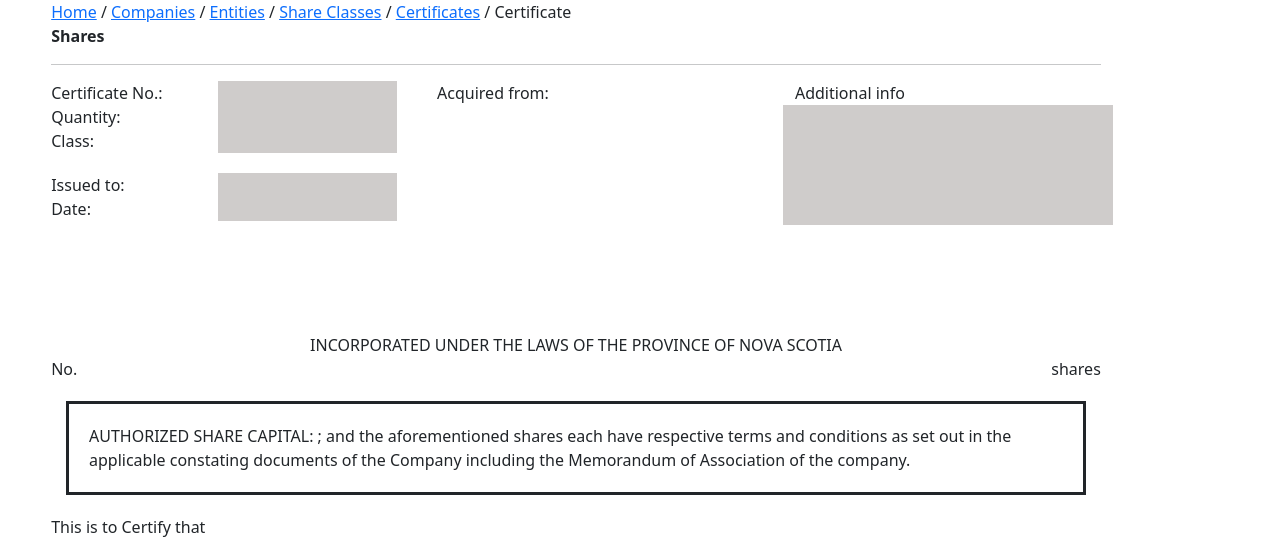
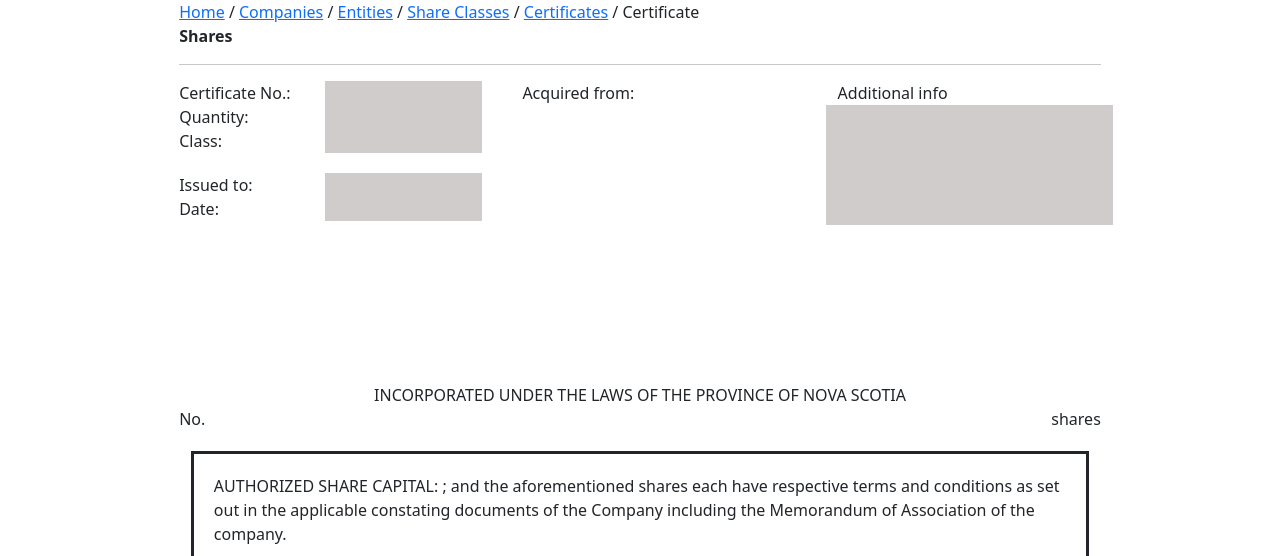
Before and after one commit to AaronDemond/share-site, a Django app: template Site/templates/certificate.html in a window 1280 px wide. Shown: the part 51-607 px from the top of the page. Run offline with Django 3.2, Linux system fonts and the light colour scheme; the template is opened without the code that fills it, so the values that code supplies are empty; some libraries are stand-ins or nearby versions.

Commit message:
Resized share cert

```diff
--- a/Site/templates/certificate.html
+++ b/Site/templates/certificate.html
@@ -8,8 +8,8 @@
 body {
     background: white;
     height: 100%;
-    width: 90%;
-    right: 5%;
+    width: 80%;
+    margin-left: 10%;
 }
 
 </style>
@@ -98,7 +98,7 @@ body {
     </div>
 </div>
 <div class="row">
-    <div class="col-sm-12" style="text-align: center; padding-top: 100px">
+    <div class="col-sm-12" style="text-align: center; padding-top: 150px">
         <div class="row">
             <div class="col-sm-12">
                 <h3>{{company}}</h3>
```
